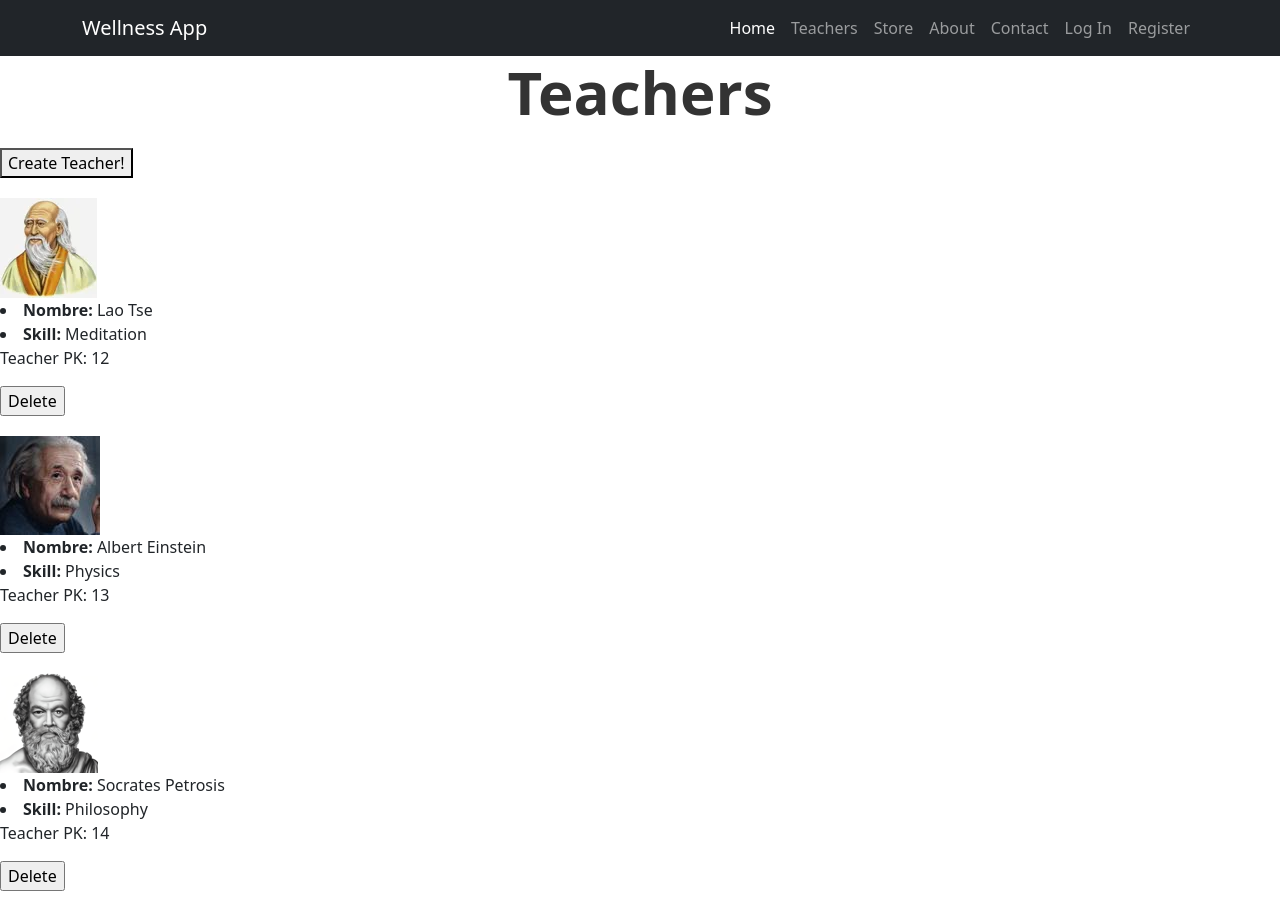
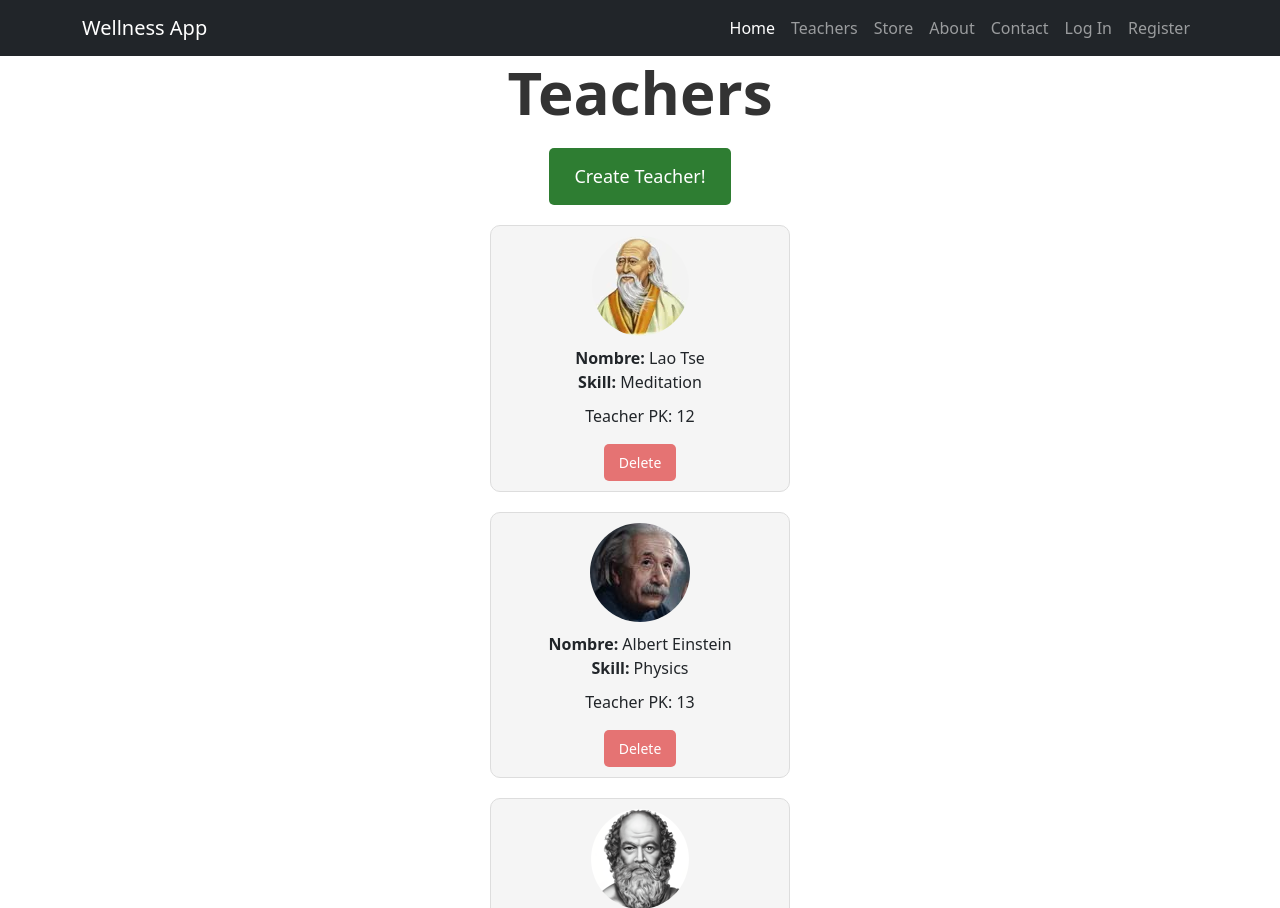
Before and after one commit to Sash11G/tercera-pre-entrega-gomensoro, a Django app: page /cliente/view_teacher/ in a window 1280 px wide. Shown: the top 908 px of the page. Run offline with Django 5.2, Linux system fonts and the light colour scheme; data comes from the database, SQL or seed files in the repository; both versions use the stored data as it was after the commit; some libraries are stand-ins or nearby versions.

Commit message:
Improved the view-teacher template aspect

```diff
--- a/project/cliente/templates/cliente/teachers_view.html
+++ b/project/cliente/templates/cliente/teachers_view.html
@@ -4,39 +4,102 @@
 
 {% block contenido1 %}
 
-<div class="content-container">
-    <h1 style="font-size: 60px; color: #333; font-weight: bold; text-align: center; margin-bottom: 20px;">Teachers</h1>
-    <a href="{% url 'cliente:create-teacher' %}">
-        <button style="margin-bottom: 20px;">Create Teacher!</button>
-    </a>
+<style>
+    .teacher-wrapper {
+        text-align: center;
+        display: flex;
+        flex-direction: column;
+        justify-content: center;
+        align-items: center;
+    }
 
-    {% for teacher in teachers %}
-    <div class="item-container">
-        <div class="profile-picture">
-            </a>
-            {% if teacher.foto_perfil %}
-                <img src="{{ teacher.foto_perfil.url }}" alt="{{ teacher.nombre }}">
+    .teacher-container {
+        background-color: #f5f5f5;
+        border: 1px solid #ddd;
+        border-radius: 10px;
+        margin: 0 auto 20px;
+        overflow: hidden;
+        display: flex;
+        flex-direction: column;
+        align-items: center;
+        max-width: 300px; /* Adjust the maximum width as needed */
+        width: 100%; /* Make it take the full width if less than 300px */
+        padding: 10px;
+    }
 
-            {% else %}
-                <p>No picture available</p>
-            {% endif %}
-        </div>
-        <div class="item-details">
-            <!-- Add other fields you want to display -->
-            <li><strong>Nombre:</strong> {{ teacher.nombre }}  {{ teacher.apellido }}</li>
-            <li><strong>Skill:</strong> {{ teacher.skill }}</li>
+    .teacher-profile {
+        margin-bottom: 10px;
+    }
 
-            <!-- Delete button with link to delete view -->
-            <p>Teacher PK: {{ teacher.pk }}</p>
-            <form method="get" action="{% url 'cliente:delete-teacher' pk=teacher.pk %}">
-                {% csrf_token %}
-                <input type="submit" value="Delete" style="margin-bottom: 20px;">
+    .profile-picture {
+        max-width: 100px;
+        border-radius: 50%;
+    }
+
+    .no-picture {
+        font-style: italic;
+    }
+
+    .teacher-details {
+        text-align: center;
+    }
+
+    .details-list {
+        list-style: none;
+        padding: 0;
+        margin: 0;
+    }
+
+    .teacher-pk {
+        margin-top: 10px;
+    }
+
+    .delete-button {
+        background-color: #e57373;
+        color: #fff;
+        border: none;
+        padding: 8px 15px;
+        cursor: pointer;
+        border-radius: 5px;
+        font-size: 14px;
+    }
+</style>
 
 
 
+<div class="content-container">
+    <h1 style="font-size: 60px; color: #333; font-weight: bold; text-align: center; margin-bottom: 20px;">Teachers</h1>
+    <div style="display: flex; justify-content: center; align-items: center; margin-bottom: 20px;">
+        <a href="{% url 'cliente:create-teacher' %}">
+            <button style="padding: 15px 25px; font-size: 18px; background-color: #2E7D32; color: white; border: none; border-radius: 5px; cursor: pointer; transition: background-color 0.3s;">
+                Create Teacher!
+            </button>
+        </a>
+    </div>
+
+    {% for teacher in teachers %}
+    <div class="teacher-container">
+        <div class="teacher-profile">
+            {% if teacher.foto_perfil %}
+                <img src="{{ teacher.foto_perfil.url }}" alt="{{ teacher.nombre }}" class="profile-picture">
+            {% else %}
+                <p class="no-picture">No picture available</p>
+            {% endif %}
+        </div>
+        <div class="teacher-details">
+            <ul class="details-list">
+                <li><strong>Nombre:</strong> {{ teacher.nombre }} {{ teacher.apellido }}</li>
+                <li><strong>Skill:</strong> {{ teacher.skill }}</li>
+            </ul>
+            <p class="teacher-pk">Teacher PK: {{ teacher.pk }}</p>
+            <form method="get" action="{% url 'cliente:delete-teacher' pk=teacher.pk %}">
+                {% csrf_token %}
+                <input type="submit" value="Delete" class="delete-button">
+            </form>
         </div>
     </div>
 {% endfor %}
+
 
 
 {% endblock contenido1 %}
```
Also changed, not shown: project/db.sqlite3, project/media/uploads/socrates_1esluNY.png (added).
